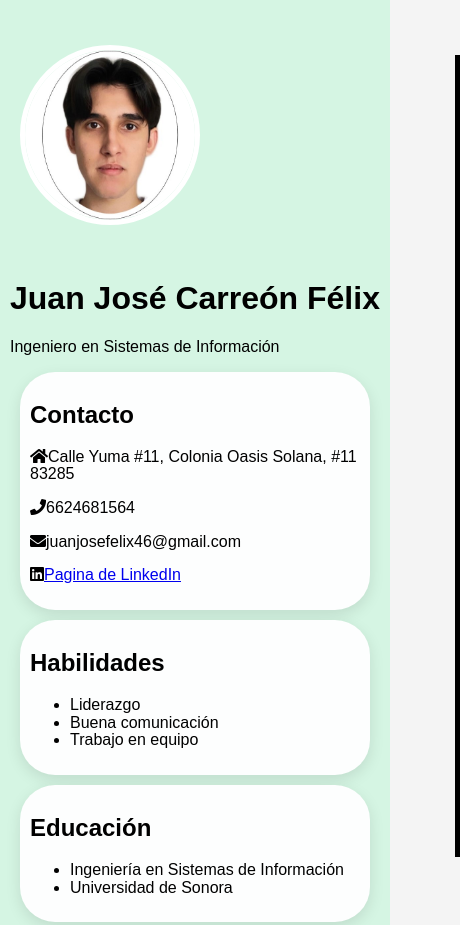
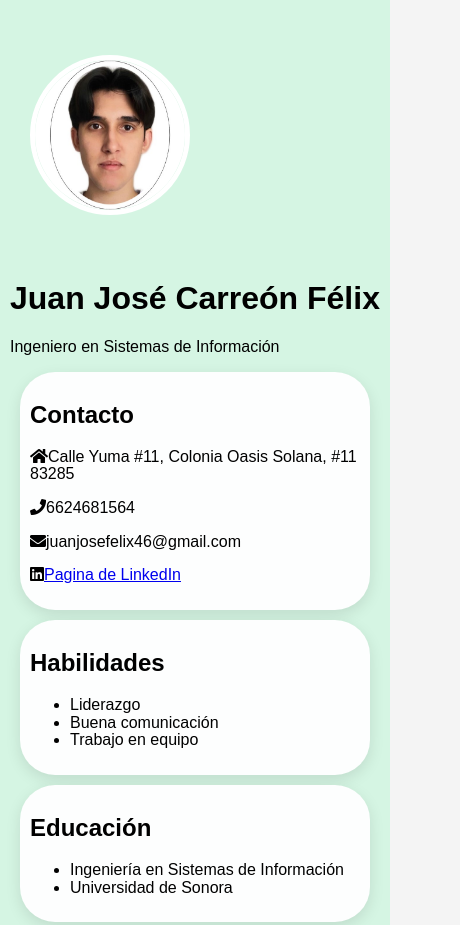
Before and after one commit to juanfel2302/CurriculumVittae, a plain HTML site: page index.html in a window 390 px wide. Shown: the top 925 px of the page, 460 px wide, since content can reach past the window. Drawn offline with Linux system fonts and the light colour scheme.

Commit message:
Update style.css

```diff
--- a/style.css
+++ b/style.css
@@ -9,15 +9,6 @@ body {
     justify-content: center; /* Centra el contenido principal en dispositivos de escritorio */
     flex-wrap: wrap; /* Permite que los elementos se ajusten en la pantalla */
 }
-.sidebar::after {
-    content: ''; /* Necesario para que el pseudo-elemento se muestre */
-    position: absolute; /* Posicionamiento absoluto respecto a su contenedor relativo */
-    top: 55px; /* Alineación superior con la barra lateral */
-    right: -70px; /* Alineación a la derecha dentro de la barra lateral */
-    width: 5px; /* Ancho de la línea vertical */
-    height: 95%; /* Altura para que se extienda por toda la barra lateral */
-    background-color: #000; /* Color de la línea */
-}
 
 /* Estilo de la barra lateral */
 .sidebar {
@@ -26,6 +17,18 @@ body {
     padding: 10px;
     width: 320px; /* Ancho fijo para dispositivos de escritorio */
     box-sizing: border-box; /* Asegura que padding no afecte el ancho total */
+    position: relative; /* Posicionamiento para el pseudo-elemento de la línea */
+}
+
+/* Pseudo-elemento para la línea decorativa solo en escritorio */
+.sidebar::after {
+    content: '';
+    position: absolute;
+    top: 0;
+    right: -70px; /* Ajusta según el ancho deseado de la línea */
+    width: 5px;
+    height: 100%;
+    background-color: #000; /* Color de la línea */
 }
 
 .profile-image {
@@ -67,9 +70,13 @@ section {
         margin-left: 0; /* Elimina el margen izquierdo en dispositivos móviles */
     }
 
+    .sidebar::after {
+        display: none; /* Oculta la línea decorativa en dispositivos móviles */
+    }
+
     .profile-image {
-        width: 170px; /* Tamaño de imagen ajustado para dispositivos móviles */
-        height: 170px;
+        width: 150px; /* Tamaño de imagen ajustado para dispositivos móviles */
+        height: 150px;
     }
 
     section {
```
